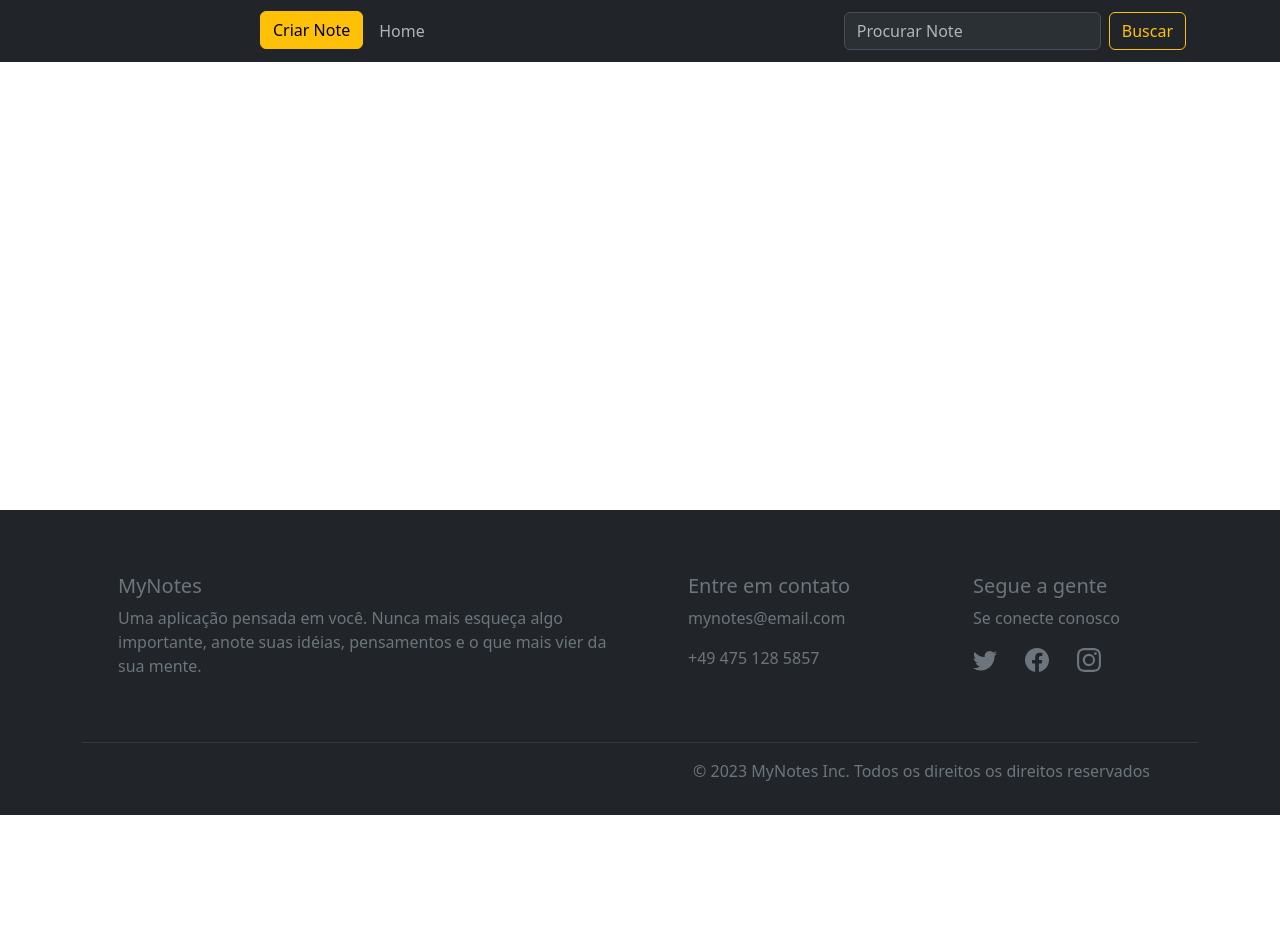
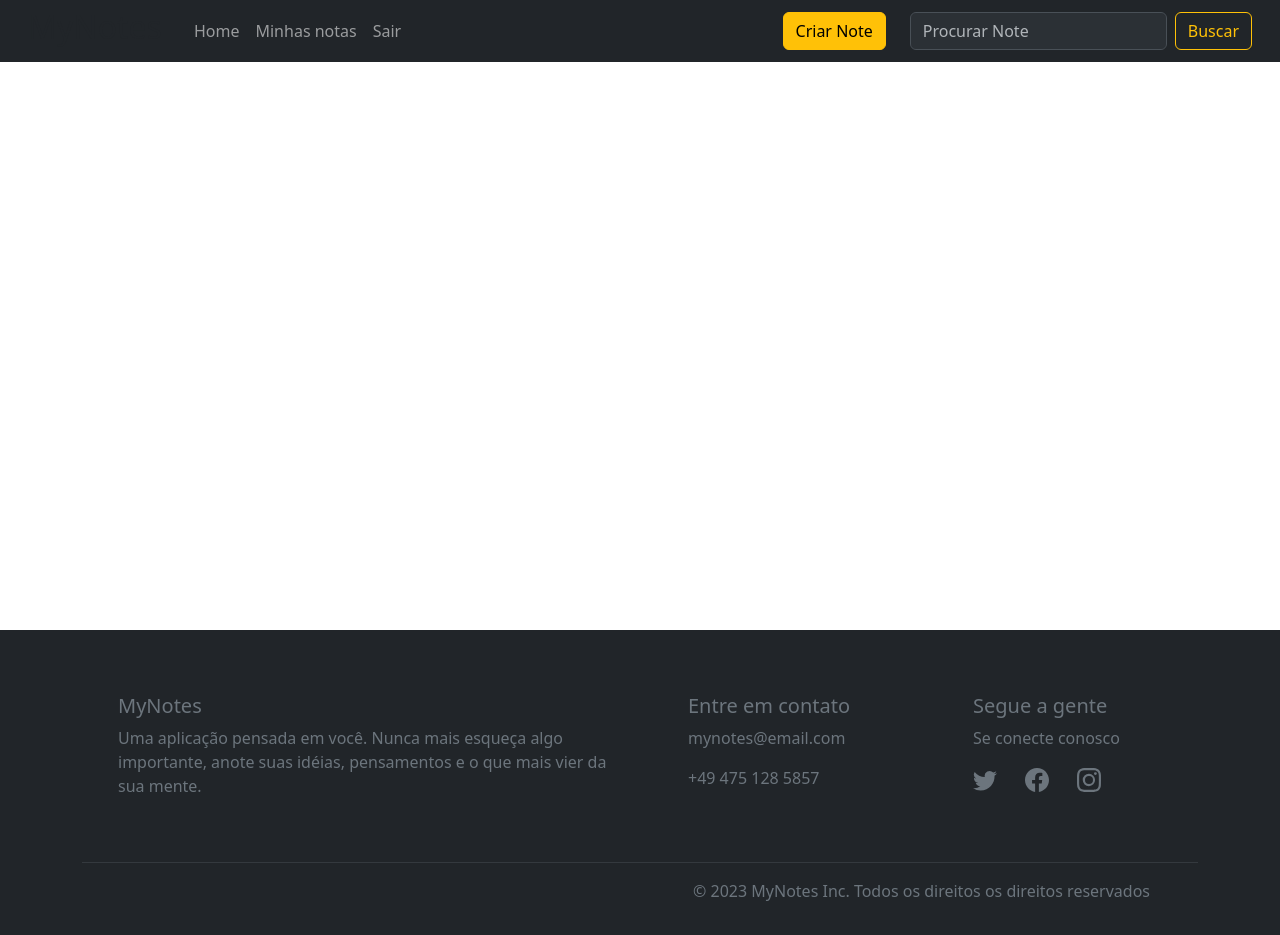
Before and after one commit to Jonathaannn/MyNotes, a Node server app: page /mynotes/ in a window 1280 px wide. Before the commit the page ends 815 px from the top, so only its background shows below. Run offline with Node 20, Linux system fonts and the light colour scheme; the visitor is signed in with stand-in values (Sample User, id 1); data that the repository does not hold is empty; some libraries are stand-ins or nearby versions.

Commit message:
fazendo pequenas mudanças visuais

```diff
--- a/controller/postController.js
+++ b/controller/postController.js
@@ -55,11 +55,7 @@ const readPost = async (req, res) =>{
     try {
         const texto = req.params.text
         const post = await Post.find({$text:{$search: texto}},{score:{$meta:"textScore"}})
-        if (post==false) {
-            res.status(404).json({msg:"Post não encontrado!"})
-            return
-        }
-        res.render("../page/index", {post: post})
+        res.render("../page/index", {post})
     } catch (error) {
         console.log(`Erro: ${error}`)
     }
--- a/page/index.ejs
+++ b/page/index.ejs
@@ -22,11 +22,9 @@
 <body class="vh-100">
 
     <header class="bg-dark" data-bs-theme="dark">
-        <div class="container">
             <%- include('./views/navbar.ejs') %>
-        </div>
     </header>
-    <div class="container h-50 mb-5">
+    <div class="container mb-5" style="min-height: 65%;">
         <div class="row">
             <div class="col-12">
                 <div class="row">
--- a/page/views/navbar.ejs
+++ b/page/views/navbar.ejs
@@ -1,18 +1,24 @@
-<nav class="navbar navbar-expand-lg">
+<nav class="navbar navbar-expand-lg bg-body-dark ps-3 pe-3" data-bs-theme="dark">
   <div class="container-fluid">
     <h2 class="fw-normal">MyNotes</h2>
-      <button class="navbar-toggler bg-light" type="button" data-bs-toggle="collapse" data-bs-target="#navbarSupportedContent" aria-controls="navbarSupportedContent" aria-expanded="false" aria-label="Toggle navigation">
+    <button class="navbar-toggler collapsed" type="button" data-bs-toggle="collapse" data-bs-target="#navbarColor01" aria-controls="navbarColor01" aria-expanded="false" aria-label="Toggle navigation">
       <span class="navbar-toggler-icon"></span>
     </button>
-      <div class="collapse navbar-collapse" id="navbarSupportedContent">
-        <ul class="navbar-nav ms-3 me-auto mb-2 mb-lg-0">
-          <li class="nav-item ms-3">
-            <%- include('./newNote.ejs') %>
+    <div class="navbar-collapse collapse" id="navbarColor01">
+      <ul class="navbar-nav ms-4 me-auto mb-2 mb-lg-0">
+        <li class="nav-item">
+          <a class="nav-link" href="/mynotes">Home</a>
         </li>
         <li class="nav-item">
-            <a href="/mynotes" class="ms-2 nav-link">Home</a>
+          <a class="nav-link" href="/mynotes/myposts">Minhas notas</a>
+        </li>
+        <li class="nav-item">
+          <a class="nav-link" href="/mynotes/sigout">Sair</a>
         </li>
       </ul>
+      <span class="me-4">
+        <%- include('./newNote.ejs') %>
+      </span>
       <form class="d-flex" role="search">
         <input class="form-control me-2 bg-body-tertiary" id="texto" type="text" placeholder="Procurar Note" aria-label="Search">
         <button class="btn btn-outline-warning" type="button" onclick="busca()">Buscar</button>
```
Lines whose indentation alone changed are shown as unchanged.
